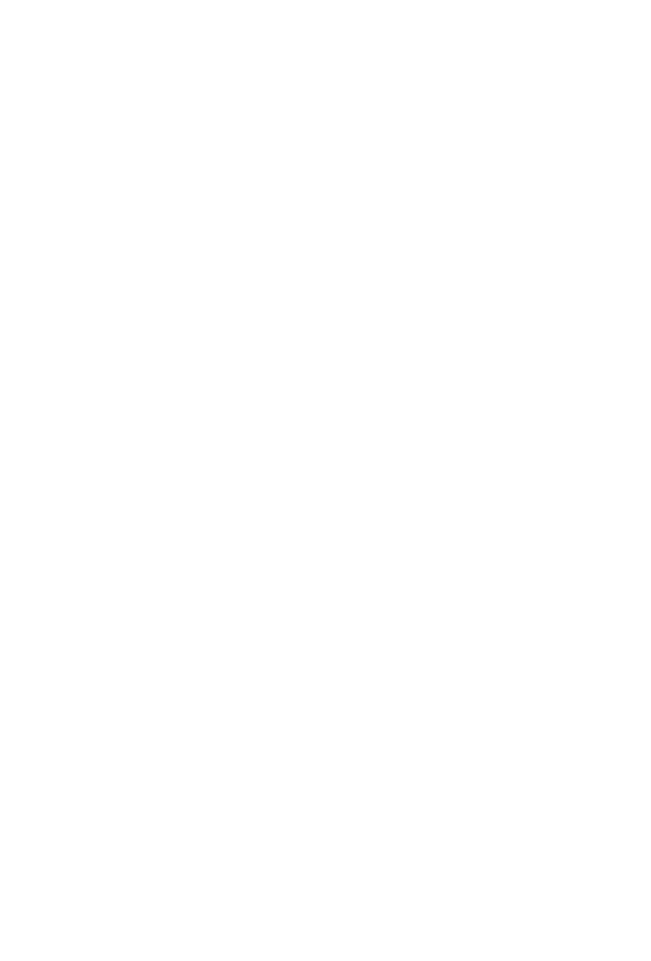
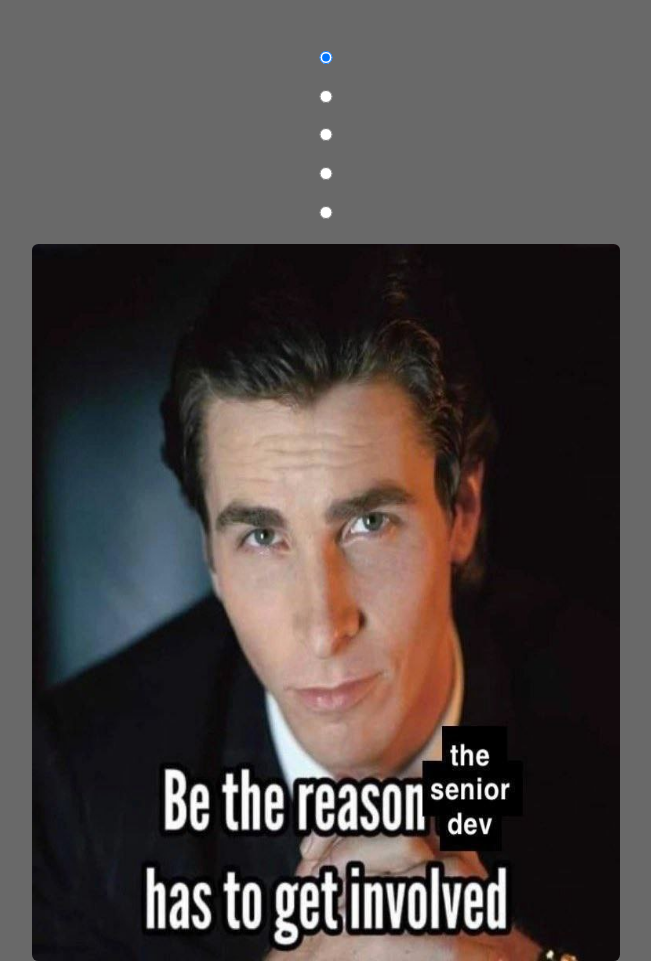
Before and after one commit to DevDimon/cssMemeSlider, a plain HTML site: page cssMemeSlider/index.html in a window 1280 px wide. Shown: the whole page, without its empty margins (314-965 px from the left). Before the commit the page ends 800 px from the top, so only its background shows below. Drawn offline with Linux system fonts and the light colour scheme.

Commit message:
feat: add images slider draft (Sat, Sep 14, 2024 12:03:40 PM)

```diff
--- a/cssMemeSlider/index.html
+++ b/cssMemeSlider/index.html
@@ -3,8 +3,26 @@
 <head>
     <meta charset="UTF-8">
     <meta name="viewport" content="width=device-width, initial-scale=1.0">
+    <link rel="stylesheet" href="style.css">
     <title>cssSlider</title>
 </head>
 <body>
+    <div class="slider">
+        <input type="radio" name="controls" id="meme1" checked>
+        <input type="radio" name="controls" id="meme2">
+        <input type="radio" name="controls" id="meme3">
+        <input type="radio" name="controls" id="meme4">
+        <input type="radio" name="controls" id="meme5">
+
+        <div class="wrapper-images">
+            <div class="images">
+                <img src="image/slide1.jpg" alt="slide1">
+                <img src="image/slide2.jpg" alt="slide2">
+                <img src="image/slide3.jpg" alt="slide3">
+                <img src="image/slide4.jpg" alt="slide4">
+                <img src="image/slide5.jpg" alt="slide5">
+            </div>
+        </div>
+    </div>
 </body>
 </html>
--- /dev/null
+++ b/cssMemeSlider/style.css
@@ -0,0 +1,53 @@
+* {
+    padding: 0;
+    margin: 0;
+    box-sizing: border-box;
+}
+
+html {
+    background-color: dimgrey;
+    font-size: 0.8rem;
+    font-family: Arial;
+}
+
+.slider {
+    display: flex;
+    flex-direction: column;
+    row-gap: 2rem;
+    max-width: 50rem;
+    margin: 2rem auto;
+    padding: 2rem 2rem;
+}
+
+.wrapper-images {
+    width: 100%;
+    overflow: hidden;
+    border-radius: 0.5rem;
+}
+
+.images {
+    display: flex;
+    width: 100%;
+    transition: transform 0.5s ease;
+}
+
+.images img {
+    width: 100%;
+    min-width: 100%;
+}
+
+#meme1:checked ~ .wrapper-images .images {
+    transform: translateX(0%);
+}
+#meme2:checked ~ .wrapper-images .images {
+    transform: translateX(-100%);
+}
+#meme3:checked ~ .wrapper-images .images {
+    transform: translateX(-200%);
+}
+#meme4:checked ~ .wrapper-images .images {
+    transform: translateX(-300%);
+}
+#meme5:checked ~ .wrapper-images .images {
+    transform: translateX(-400%);
+}
```
